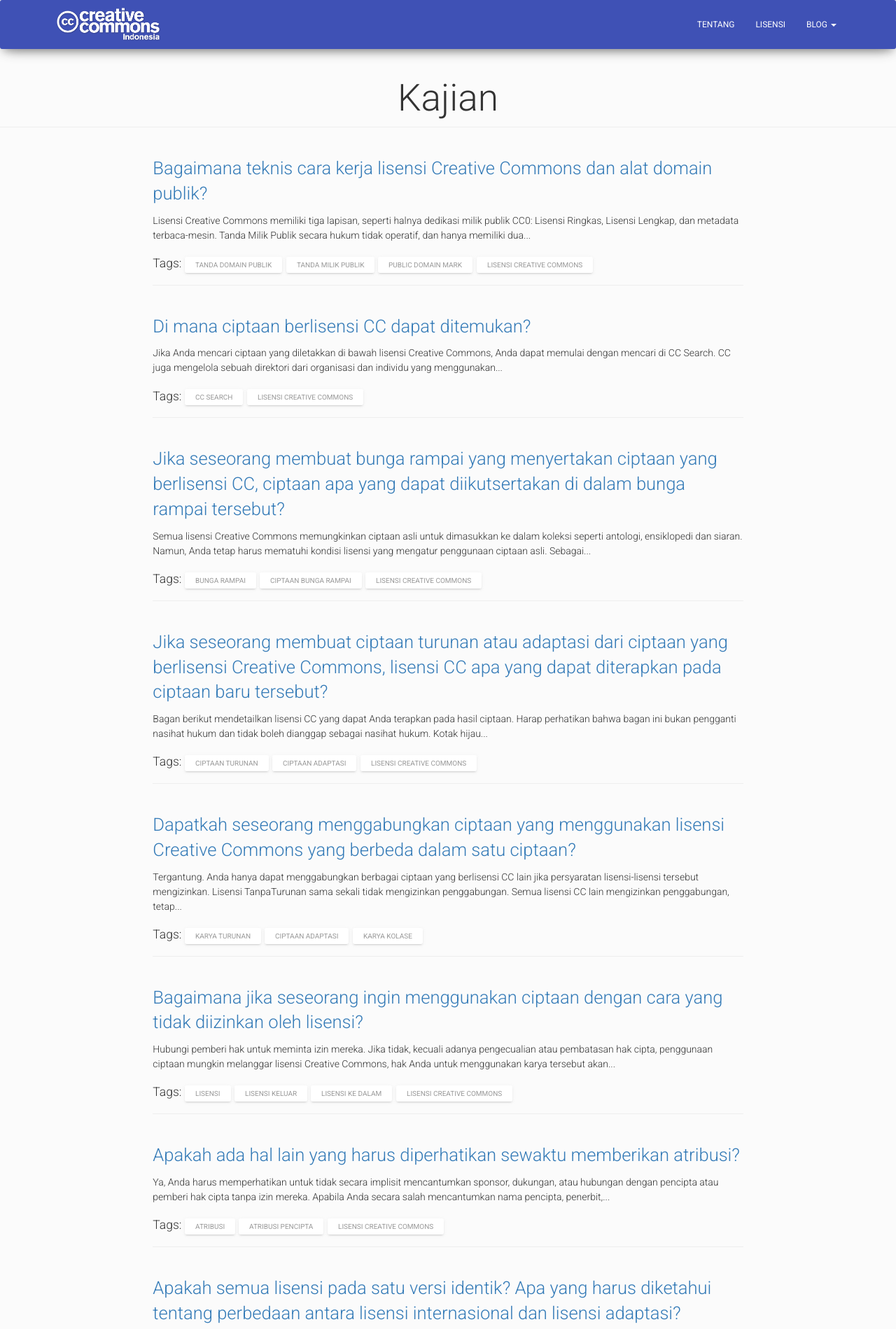
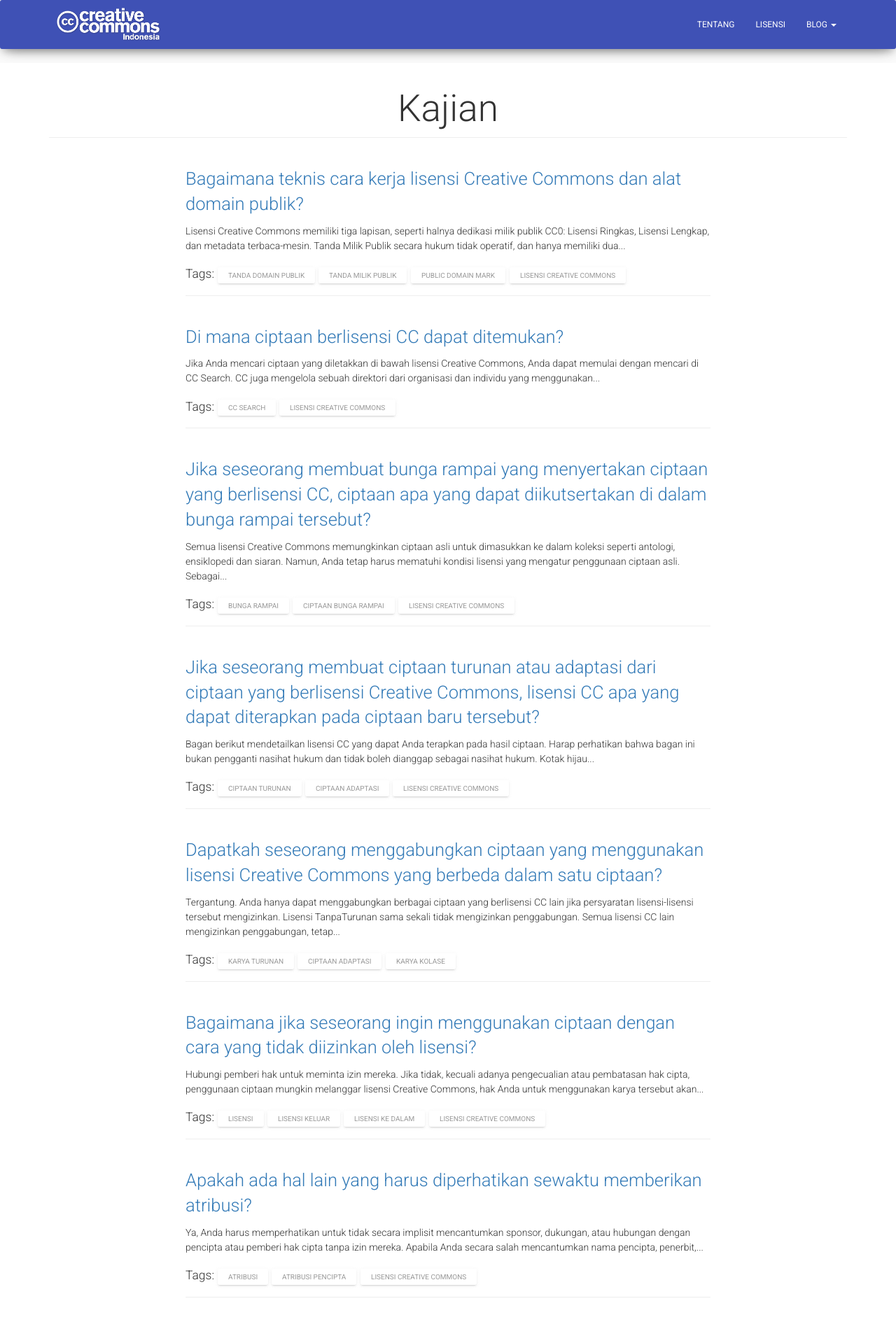
Before and after one commit to RioSatria/CCID, a Jekyll site: the page built from kajian.html, in a window 1280 px wide. Shown: the top 1899 px of the page at 70% size. Built offline with Jekyll 4.4.1, drawn with Linux system fonts in a browser that asks for light colours; nearby versions of some CDN libraries.

Commit message:
Update kajian.html

```diff
--- a/kajian.html
+++ b/kajian.html
@@ -2,6 +2,10 @@
 title: Kajian
 layout: default
 ---
+
+<div class="main">
+    <div class="section section-basic">
+        <div class="container">
 
 <div class="row">
     <div class="col-lg-12 text-center">
@@ -29,3 +33,7 @@
     </div>
   {% endfor %}
 </div>
+
+        </div>
+    </div>
+</div>
```
